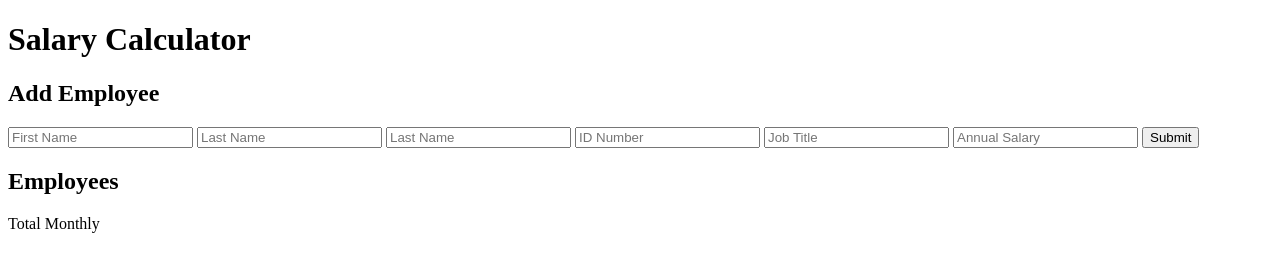
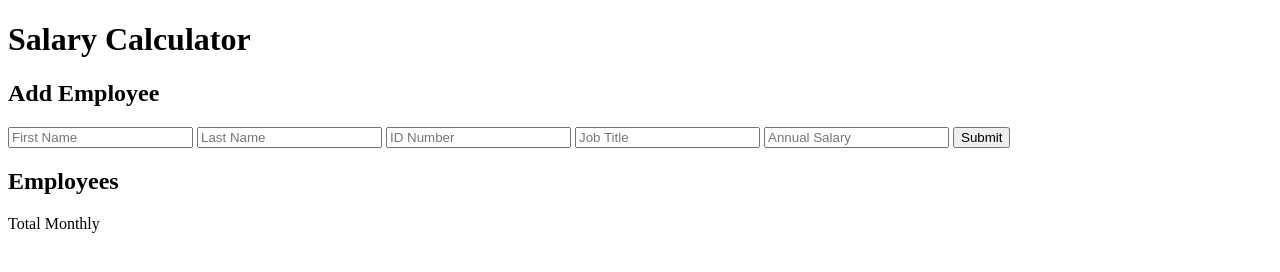
Before and after one commit to RaptorRage421/weekend-salary-calculator, a website: page index.html in a window 1280 px wide. Drawn offline with Linux system fonts and the light colour scheme.

Commit message:
removed a duplicate form field.

```diff
--- a/index.html
+++ b/index.html
@@ -22,12 +22,6 @@
         placeholder="Last Name"
         type="text"
       >
-
-      <input
-      id="lastNameInput"
-      placeholder="Last Name"
-      type="text"
-    >
 
     <input
     id="idNumber"
```
